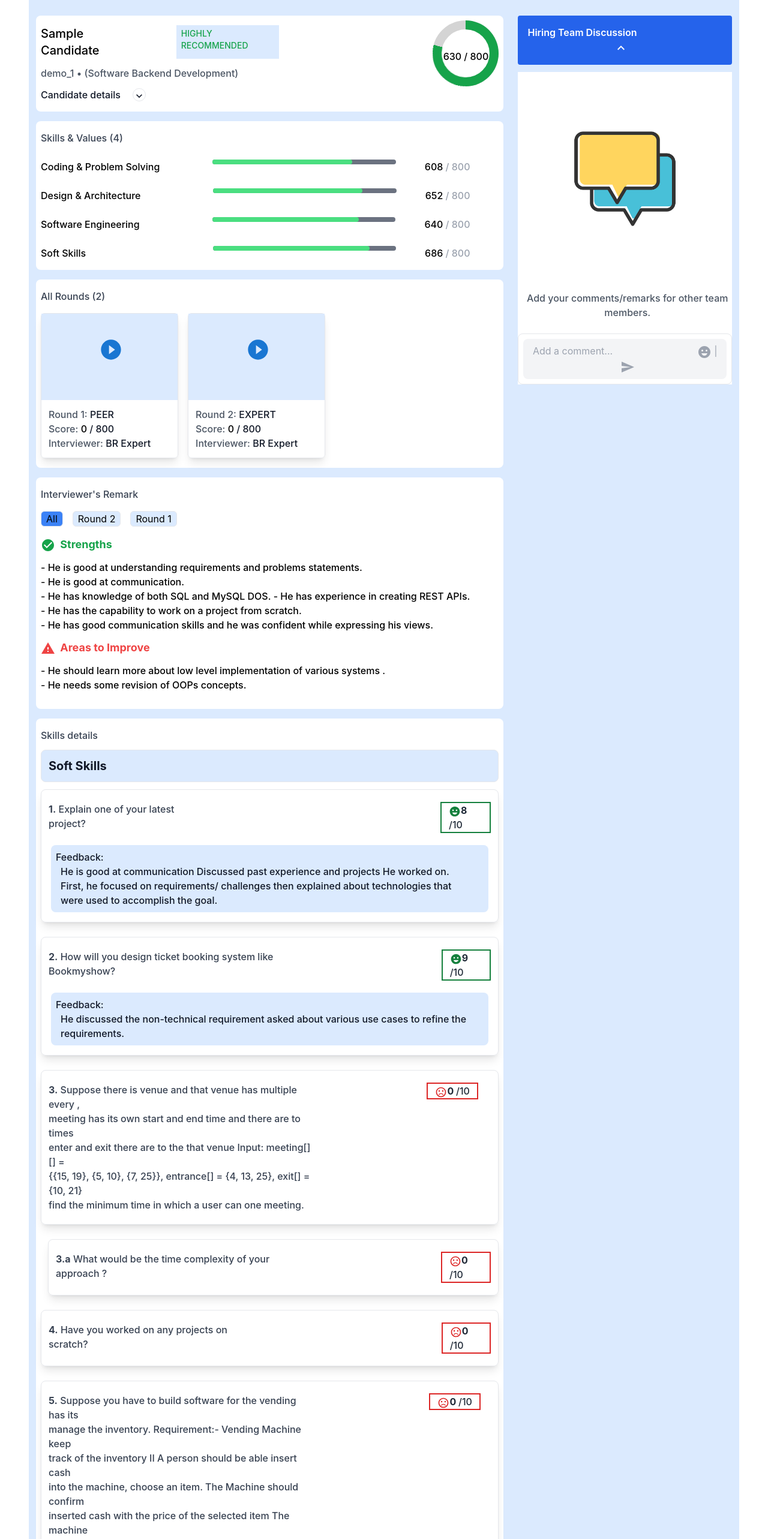
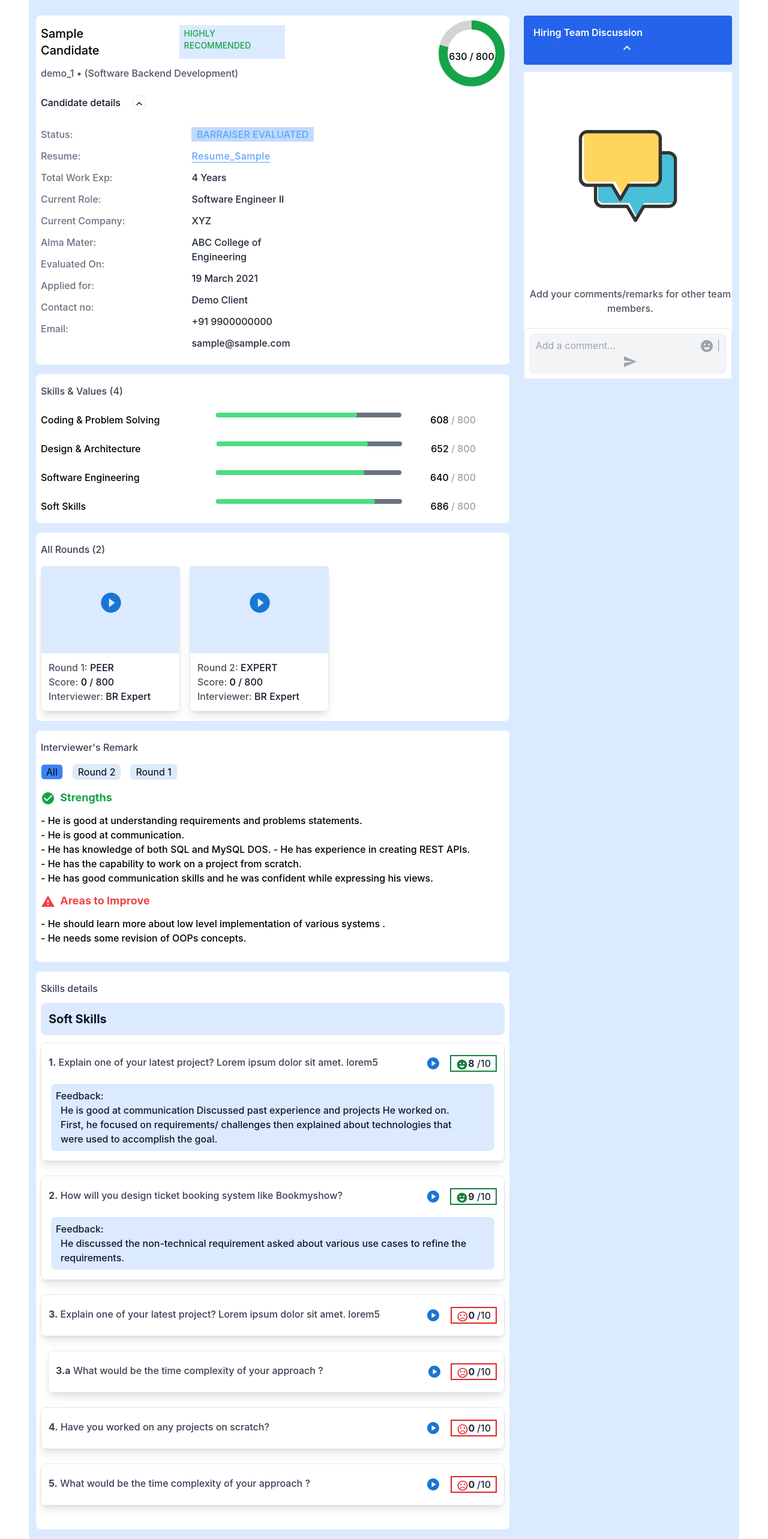
Before and after one commit to realsohel/Intern-Task, a React (Create React App) app: page / in a window 1280 px wide. Shown: the part 234-2800 px from the top of the page at 60% size. Built offline with nearby package versions, Linux system fonts and the light colour scheme.

Commit message:
Added candidadte details info , round1 and info

```diff
--- a/package.json
+++ b/package.json
@@ -12,6 +12,7 @@
     "@testing-library/user-event": "^13.5.0",
     "react": "^18.2.0",
     "react-dom": "^18.2.0",
+    "react-router-dom": "^6.11.1",
     "react-scripts": "5.0.1",
     "web-vitals": "^2.1.4"
   },
--- a/src/App.js
+++ b/src/App.js
@@ -2,8 +2,16 @@ import React, { useEffect } from 'react'
 import "./App.css"
 import DownloadIcon from '@mui/icons-material/Download';
 import Navbar from './components/navbar';
-import SampleScore from './components/sample-score';
-import HiringTeam from './components/hiring-team';
+// import SampleScore from './components/sample-score';
+// import HiringTeam from './components/hiring-team';
+import {
+  BrowserRouter,
+  Route,
+  Routes,
+} from "react-router-dom";
+import Round1 from './components/round-1';
+import Round2 from './components/round-2';
+import Overview from './components/overview';
 
 function App() {
 
@@ -19,13 +27,19 @@ function App() {
         <div className=" text-xl font-semibold"><DownloadIcon/> Download</div>
       </div>
 
-      <div className="bg-blue-100 ">
+    <div className="bg-blue-100">
+
+
+      <BrowserRouter>
         <Navbar/>
-        <div className="flex">
-          <SampleScore/>
-          <HiringTeam/>
-        </div>
-      </div>
+        <Routes>
+        <Route exact path='/' element={<Overview/>}/>
+        <Route exact path='/round1' element={<Round1/>}/>
+        <Route exact path='/round2' element={<Round2/>}/>
+      </Routes>
+      </BrowserRouter>
+
+    </div>
     </div>
     </>
   )
--- a/src/components/Remark.jsx
+++ b/src/components/Remark.jsx
@@ -3,6 +3,7 @@ import CheckCircleIcon from '@mui/icons-material/CheckCircle';
 import WarningIcon from '@mui/icons-material/Warning';
 import EmojiEmotionsIcon from '@mui/icons-material/EmojiEmotions';
 import SentimentVeryDissatisfiedIcon from '@mui/icons-material/SentimentVeryDissatisfied';
+import PlayCircleIcon from '@mui/icons-material/PlayCircle';
 
 const Remark = () => {
     return (
@@ -45,13 +46,18 @@ const Remark = () => {
 
             <div className="border rounded-lg shadow-lg">
 
-                <div className="flex m-2 my-4 p-1 space-x-96">
-                    <div className="text-gray-700 font-medium  rounded-lg ">
-                        <b>1.</b> Explain one of your latest project?
+                <div className="flex  m-2 my-4 p-1 relative h-auto">
+                    <div className="text-gray-700 font-medium  rounded-lg w-[150%] justify-start text-left">
+                        <b>1.</b> Explain one of your latest project? Lorem ipsum dolor sit amet. lorem5
                     </div>
-                    <div className="px-3 text-green-700 border-2 border-green-700 ">
+
+                    <div className="w-[28%] m-auto">
+                        <span className=" "><PlayCircleIcon  color="primary"/></span>
+                        <span className="px-2 text-green-700 border-2 border-green-700 right-0 float-right justify-center text-center ">
                             <EmojiEmotionsIcon sx={{ fontSize: 20 }} color="green"/>
-                        <span className='font-bold text-gray-800'>8</span> <span className='text-gray-800 font-medium'>/10</span> </div>
+                            <span className='font-bold text-gray-800'>8</span> <span className='text-gray-800 font-medium'>/10</span>
+                        </span>
+                    </div>
                 </div>
 
                 <div className="m-4 bg-blue-100 text-gray-900 rounded-lg p-2 font-medium">
@@ -65,13 +71,16 @@ const Remark = () => {
 
             <div className="border rounded-lg shadow-lg my-6">
 
-                <div className="flex m-2 my-4 p-1 space-x-44">
-                    <div className="text-gray-700 font-medium  rounded-lg mr-2">
+                <div className="flex m-2 my-4 p-1 h-auto">
+                    <div className="text-gray-700 font-medium  rounded-lg w-[150%] justify-start text-left">
                         <b>2.</b> How will you design ticket booking system like Bookmyshow?
                     </div>
-                    <div className="px-3 text-green-700 border-2 border-green-700 ml-8">
+                    <div className="w-[28%] m-auto">
+                        <span className=" "><PlayCircleIcon  color="primary"/></span>
+                        <span className="px-2 text-green-700 border-2 border-green-700 right-0 float-right justify-center text-center ">
                             <EmojiEmotionsIcon sx={{ fontSize: 20 }} color="green"/>
-                        <span className='font-bold text-gray-800'>9 </span> <span className='text-gray-800 font-medium'>/10</span>
+                            <span className='font-bold text-gray-800'>9</span> <span className='text-gray-800 font-medium'>/10</span>
+                        </span>
                     </div>
                 </div>
 
@@ -85,66 +94,65 @@ const Remark = () => {
 
             <div className="border rounded-lg shadow-lg my-6 space-x-16 ">
 
-                <div className="flex m-2 my-4 p-1 ">
-                    <div className="text-gray-700 font-medium  rounded-lg w-[60%] mr-1">
-                        <b>3.</b> Suppose there is venue and that venue has multiple every , <br />
-                        meeting has its own start and end time and there are to times <br />   enter and exit there are to the that venue Input: meeting[][] = <br />
-                        {`${"{{15, 19}, {5, 10}, {7, 25}}, entrance[] = {4, 13, 25}, exit[] = {10, 21} "}`} <br />
-                        {`${"find the minimum time in which a user can one"}`}  meeting.
+                <div className="flex m-2 my-4 p-1 h-auto">
+                    <div className="text-gray-700 font-medium  rounded-lg w-[150%] justify-start text-left">
+                        <b>3.</b>  Explain one of your latest project? Lorem ipsum dolor sit amet. lorem5
                     </div>
-                    <div className=" ml-[11.5rem] ">
-                        <div className="px-3  text-red-600 border-2 border-red-600">
+                    <div className="w-[28%] m-auto">
+                        <span className=" "><PlayCircleIcon  color="primary"/></span>
+                        <span className="px-2 text-red-600 border-2 border-red-600 right-0 float-right justify-center text-center ">
                             <SentimentVeryDissatisfiedIcon sx={{ fontSize: 20 }} color="green"/>
                             <span className='font-bold text-gray-800'>0 </span> <span className='text-gray-800 font-medium'>/10</span>
-                        </div>
+                        </span>
                     </div>
                 </div>
             </div>
 
             <div className="border rounded-lg shadow-lg my-6 ml-3">
 
-                <div className="flex m-2 my-4 p-1 space-x-48">
-                    <div className="text-gray-700 font-medium  rounded-lg mr-5">
+                <div className="flex m-2 my-4 p-1 h-auto ">
+                    <div className="text-gray-700 font-medium  rounded-lg w-[150%] justify-start text-left" >
                         <b>3.a</b> What would be the time complexity of your approach ?
                     </div>
-                    <div className="px-3  text-red-600 border-2 border-red-600 ml-2">
+                    <div className="w-[28%] m-auto">
+                        <span className=" "><PlayCircleIcon  color="primary"/></span>
+                        <span className="px-2 text-red-600 border-2 border-red-600 right-0 float-right justify-center text-center ">
                             <SentimentVeryDissatisfiedIcon sx={{ fontSize: 20 }} color="green"/>
                             <span className='font-bold text-gray-800'>0 </span> <span className='text-gray-800 font-medium'>/10</span>
+                        </span>
                     </div>
                 </div>
             </div>
 
             <div className="border rounded-lg shadow-lg my-6 ">
 
-                <div className="flex m-2 my-4 p-1 space-x-60">
-                    <div className="text-gray-700 font-medium  rounded-lg mr-16">
+                <div className="flex m-2 my-4 p-1 h-auto ">
+                    <div className="text-gray-700 font-medium  rounded-lg w-[150%] justify-start text-left">
                         <b>4.</b> Have you worked on any projects on scratch?
                     </div>
-                    <div className="px-3  text-red-600 border-2 border-red-600 ml-8">
+
+                    <div className="w-[28%] m-auto">
+                        <span className=" "><PlayCircleIcon  color="primary"/></span>
+                        <span className="px-2 text-red-600 border-2 border-red-600 right-0 float-right justify-center text-center ">
                             <SentimentVeryDissatisfiedIcon sx={{ fontSize: 20 }} color="green"/>
                             <span className='font-bold text-gray-800'>0 </span> <span className='text-gray-800 font-medium'>/10</span>
+                        </span>
                     </div>
                 </div>
             </div>
 
-            <div className="border rounded-lg shadow-lg my-6 space-x-16 ">
+            <div className="border rounded-lg shadow-lg my-6 h-auto">
 
                 <div className="flex m-2 my-4 p-1 ">
-                    <div className="text-gray-700 font-medium  rounded-lg w-[60%] mr-2">
-                        <b>5.</b> Suppose you have to build software for the vending has its<br />
-                        manage the inventory. Requirement:- Vending Machine keep <br />
-                        track of the inventory II A person should be able insert cash<br />
-                        into the machine, choose an item. The Machine should confirm<br />
-                        inserted  cash with the price of the selected item The machine <br />
-                        must display an error in case of insufficient cash unavailable <br />
-                        item // Finally, if all the above steps succeed then the user <br />
-                        the selected item.
+                    <div className="text-gray-700 font-medium  rounded-lg w-[150%] justify-start text-left">
+                        <b>5.</b>  What would be the time complexity of your approach ?
                     </div>
-                    <div className=" ml-[11.5rem] ">
-                        <div className="px-3  text-red-600 border-2 border-red-600">
+                    <div className="w-[28%] m-auto">
+                        <span className=" "><PlayCircleIcon  color="primary"/></span>
+                        <span className="px-2 text-red-600 border-2 border-red-600 right-0 float-right justify-center text-center ">
                             <SentimentVeryDissatisfiedIcon sx={{ fontSize: 20 }} color="green"/>
                             <span className='font-bold text-gray-800'>0 </span> <span className='text-gray-800 font-medium'>/10</span>
-                        </div>
+                        </span>
                     </div>
                 </div>
             </div>
--- /dev/null
+++ b/src/components/candidate-details.jsx
@@ -0,0 +1,41 @@
+import React from 'react'
+
+const CandidateDetails = () => {
+    return (
+    <>
+        <div className='grid grid-cols-2   mt-3 space-x-12 font-medium mb-6'>
+
+            <div className="  w-[100%] text-gray-500">
+                <li className='list-none mt-3'>Status:</li>
+                <li className='list-none mt-3'>Resume:</li>
+                <li className='list-none mt-3'>Total Work Exp:</li>
+                <li className='list-none mt-3'>Current Role:</li>
+                <li className='list-none mt-3'>Current Company:</li>
+                <li className='list-none mt-3'>Alma Mater:</li>
+                <li className='list-none mt-3'>Evaluated On:</li>
+                <li className='list-none mt-3'>Applied for:</li>
+                <li className='list-none mt-3'>Contact no:</li>
+                <li className='list-none mt-3'>Email:</li>
+            </div>
+
+            <div className="w-[100%] text-gray-800">
+                <li className='list-none mt-3 text-blue-400 bg-blue-200 text-center'>BARRAISER EVALUATED</li>
+                <li className='list-none mt-3 text-blue-400 underline  underline-offset-4 tracking-wide decoration-1 '>Resume_Sample</li>
+                <li className='list-none mt-3'>4 Years</li>
+                <li className='list-none mt-3'>Software Engineer II</li>
+                <li className='list-none mt-3'>XYZ</li>
+                <li className='list-none mt-3'>ABC College of Engineering</li>
+                <li className='list-none mt-3'>19 March 2021</li>
+                <li className='list-none mt-3'>Demo Client</li>
+                <li className='list-none mt-3'>+91 9900000000</li>
+                <li className='list-none mt-3'>sample@sample.com</li>
+            </div>
+
+
+
+        </div>
+    </>
+    )
+}
+
+export default CandidateDetails;
--- a/src/components/hiring-team.jsx
+++ b/src/components/hiring-team.jsx
@@ -28,7 +28,7 @@ const HiringTeam = () => {
     <>
 
     <div className="">
-    <div className="mx-3  max-w-[400px]   font-medium  overflow-hidden sticky float-right right-0 top-0  z-[100] ">
+    <div className="mx-3  max-w-[400px]  font-medium  overflow-hidden sticky  top-0  z-[100] ">
         <div className="collapsible  ">
             <label className=' bg-blue-600 text-white font-semibold block mb-3 cursor-pointer p-4 rounded'>
                 <button onClick={handleclick}> Hiring Team Discussion </button>
--- /dev/null
+++ b/src/components/overview.jsx
@@ -0,0 +1,16 @@
+import React from 'react'
+import SampleScore from './sample-score'
+import HiringTeam from './hiring-team'
+
+const Overview = () => {
+    return (
+    <>
+        <div className="flex bg-blue-100">
+            <SampleScore/>
+            <HiringTeam/>
+        </div>
+    </>
+    )
+}
+
+export default Overview
--- /dev/null
+++ b/src/components/round-1.jsx
@@ -0,0 +1,70 @@
+import React, { useState } from 'react'
+import KeyboardArrowDownIcon from '@mui/icons-material/KeyboardArrowDown';
+import KeyboardArrowUpIcon from '@mui/icons-material/KeyboardArrowUp';
+import HiringTeam from './hiring-team';
+
+const Round1 = () => {
+    const [arrow, Setarrow] = useState(true);
+
+    const handleclick=() =>{
+        if(document.getElementById('round1-movement').style.display==="none"){
+            document.getElementById('round1-movement').style.display='block';
+            Setarrow(true)
+        }else{
+            document.getElementById('round1-movement').style.display='none';
+            Setarrow(false);
+        }
+    }
+
+    return (
+    <>
+        <div className="mx-3 mb-4 relative flex bg-blue-100">
+        <div className="slide-left px-2  rounded-lg bg-white   w-[70%]" >
+                <div className=" mt-4 ">
+                    <div className="flex space-x-16">
+                        <p className='text-xl font-medium'>Round 1: PEER</p>
+                        <p className='bg-blue-100  text-green-600 text-sm font-medium px-2  py-1'> BR EVALUATED</p>
+                    </div>
+                    <div className="mt-3 text-gray-600 text-md font-medium">
+                        Sample Candidate (demo_1)
+                    </div>
+                    <div className="mt-6  text-gray-900 text-md font-medium mb-4">
+                        Interviewer : Barraiser Expert <button onClick={handleclick} className='ml-4 rounded-full border hover:cursor-pointer'> {arrow?<KeyboardArrowUpIcon sx={{ fontSize: 20 }}/> :<KeyboardArrowDownIcon sx={{ fontSize: 20 }}/> }</button>
+                    </div>
+                    <div  id="round1-movement">
+                        <div className='grid grid-cols-2   mt-3 space-x-12 font-medium mb-6'>
+
+                            <div className="  w-[100%] text-gray-500">
+                                <li className='list-none mt-3'>Interview Structure:</li>
+                                <li className='list-none mt-3'>Total interviews:</li>
+                                <li className='list-none mt-3'>Total Work Exp:</li>
+                                <li className='list-none mt-3'>Current Role:</li>
+                                <li className='list-none mt-3'>Previous Employer(s):</li>
+                                <li className='list-none mt-3'>Alma Mater:</li>
+                                <li className='list-none mt-3'>Applied for:</li>
+                            </div>
+
+                            <div className="w-[100%] text-gray-800">
+                                <li className='list-none mt-3 text-blue-500 underline  underline-offset-4 tracking-wide decoration-1 '>Interview_Structure</li>
+                                <li className='list-none mt-3'>162</li>
+                                <li className='list-none mt-3'>4 Years</li>
+                                <li className='list-none mt-3'>SDE 2</li>
+                                <li className='list-none mt-3'>JFrog</li>
+                                <li className='list-none mt-3'>IIT Kharagpur</li>
+                                <li className='list-none mt-3'>Demo Client</li>
+                            </div>
+
+
+
+                        </div>
+                    </div>
+                </div>
+            </div>
+            <HiringTeam/>
+        </div>
+
+    </>
+    )
+}
+
+export default Round1;;
--- /dev/null
+++ b/src/components/round-2.jsx
@@ -0,0 +1,18 @@
+import React from 'react'
+import HiringTeam from './hiring-team';
+
+const Round2 = () => {
+    return (
+    <>
+        <div className="flex bg-blue-100">
+            <div className="">
+                hello
+            </div>
+            <HiringTeam/>
+
+        </div>
+    </>
+    )
+}
+
+export default Round2;
--- a/src/components/sample-score.jsx
+++ b/src/components/sample-score.jsx
@@ -1,15 +1,28 @@
-import React from 'react'
+import React, { useState } from 'react'
 import KeyboardArrowDownIcon from '@mui/icons-material/KeyboardArrowDown';
+import KeyboardArrowUpIcon from '@mui/icons-material/KeyboardArrowUp';
 import PlayCircleFilledWhiteIcon from '@mui/icons-material/PlayCircleFilledWhite';
 
 import "../assets/samplescore.css"
 import Skills from './skills';
 import Remark from './remark';
+import CandidateDetails from './candidate-details';
 
 const SampleScore = () => {
+    const [arrow, Setarrow] = useState(true);
+
+    const handleclick=() =>{
+        if(document.getElementById('candidate').style.display==="none"){
+            document.getElementById('candidate').style.display='block';
+            Setarrow(true)
+        }else{
+            document.getElementById('candidate').style.display='none';
+            Setarrow(false);
+        }
+    }
     return (
     <>
-        <div className="mx-3 mb-4 relative">
+        <div className="mx-3 mb-4 relative ">
             <div className="slide-left px-2  rounded-lg bg-white flex space-x-64" >
                 <div className=" mt-4 ">
                     <div className="flex space-x-16">
@@ -19,9 +32,10 @@ const SampleScore = () => {
                     <div className="mt-3 text-gray-600 text-md font-medium">
                         demo_1 • (Software Backend Development)
                     </div>
-                    <div className="mt-3  text-gray-900 text-md font-medium mb-4">
-                        Candidate details <span className='ml-4 rounded-full border hover:cursor-pointer'><KeyboardArrowDownIcon sx={{ fontSize: 20 }}/></span>
+                    <div className="mt-6  text-gray-900 text-md font-medium mb-4">
+                        Candidate details <button onClick={handleclick} className='ml-4 rounded-full border hover:cursor-pointer'> {arrow?<KeyboardArrowUpIcon sx={{ fontSize: 20 }}/> :<KeyboardArrowDownIcon sx={{ fontSize: 20 }}/> }</button>
                     </div>
+                    <div  id="candidate"> <CandidateDetails/></div>
                 </div>
 
                 <div className=" mt-2 ">
@@ -39,6 +53,7 @@ const SampleScore = () => {
 
             </div>
 
+
             <Skills/>
 
             <div className="mt-4 px-2 py-4 rounded-lg bg-white mb-2 ">
@@ -47,9 +62,11 @@ const SampleScore = () => {
                 <div className="flex space-x-4 mt-4">
 
                     <div className=" rounded-md w-[30%] border shadow-lg" >
-                        <div className="bg-blue-100   h-[18vh] px-20 pt-4  cursor-pointer">
-                            <PlayCircleFilledWhiteIcon className=' m-4 my-6 'sx={{ fontSize: 40 }} color="primary"/>
-                        </div>
+                        <a href="https://www.youtube.com/watch?v=KTJQdbvCMag">
+                            <div className="bg-blue-100   h-[18vh] px-20 pt-4  cursor-pointer">
+                                <PlayCircleFilledWhiteIcon className=' m-4 my-6 'sx={{ fontSize: 40 }} color="primary"/>
+                            </div>
+                        </a>
                         <div className="p-3">
                             <p className='text-gray-600 font-medium'> Round 1: <span className='text-gray-900'>PEER</span></p>
                             <p className='text-gray-600 font-medium'> Score: <span className='text-black'> 0 </span><span className='text-gray-900'>/ 800</span></p>
@@ -58,9 +75,11 @@ const SampleScore = () => {
                     </div>
 
                     <div className=" rounded-md w-[30%] border shadow-lg" >
-                        <div className="bg-blue-100    h-[18vh] px-20 pt-4  cursor-pointer">
-                            <PlayCircleFilledWhiteIcon className=' m-4 my-6 'sx={{ fontSize: 40 }} color="primary"/>
-                        </div>
+                        <a href="https://www.youtube.com/watch?v=KTJQdbvCMag">
+                            <div className="bg-blue-100   h-[18vh] px-20 pt-4  cursor-pointer">
+                                <PlayCircleFilledWhiteIcon className=' m-4 my-6 'sx={{ fontSize: 40 }} color="primary"/>
+                            </div>
+                        </a>
                         <div className="p-3">
                             <p className='text-gray-600 font-medium'> Round 2: <span className='text-gray-900'>EXPERT</span></p>
                             <p className='text-gray-600 font-medium'> Score: <span className='text-black'> 0 </span><span className='text-gray-900'>/ 800</span></p>
```
Also changed, not shown: src/components/Navbar.jsx (+5 -4 lines), 1 other file (tests, documents, lock files or other folders). Lines whose indentation alone changed are shown as unchanged.
